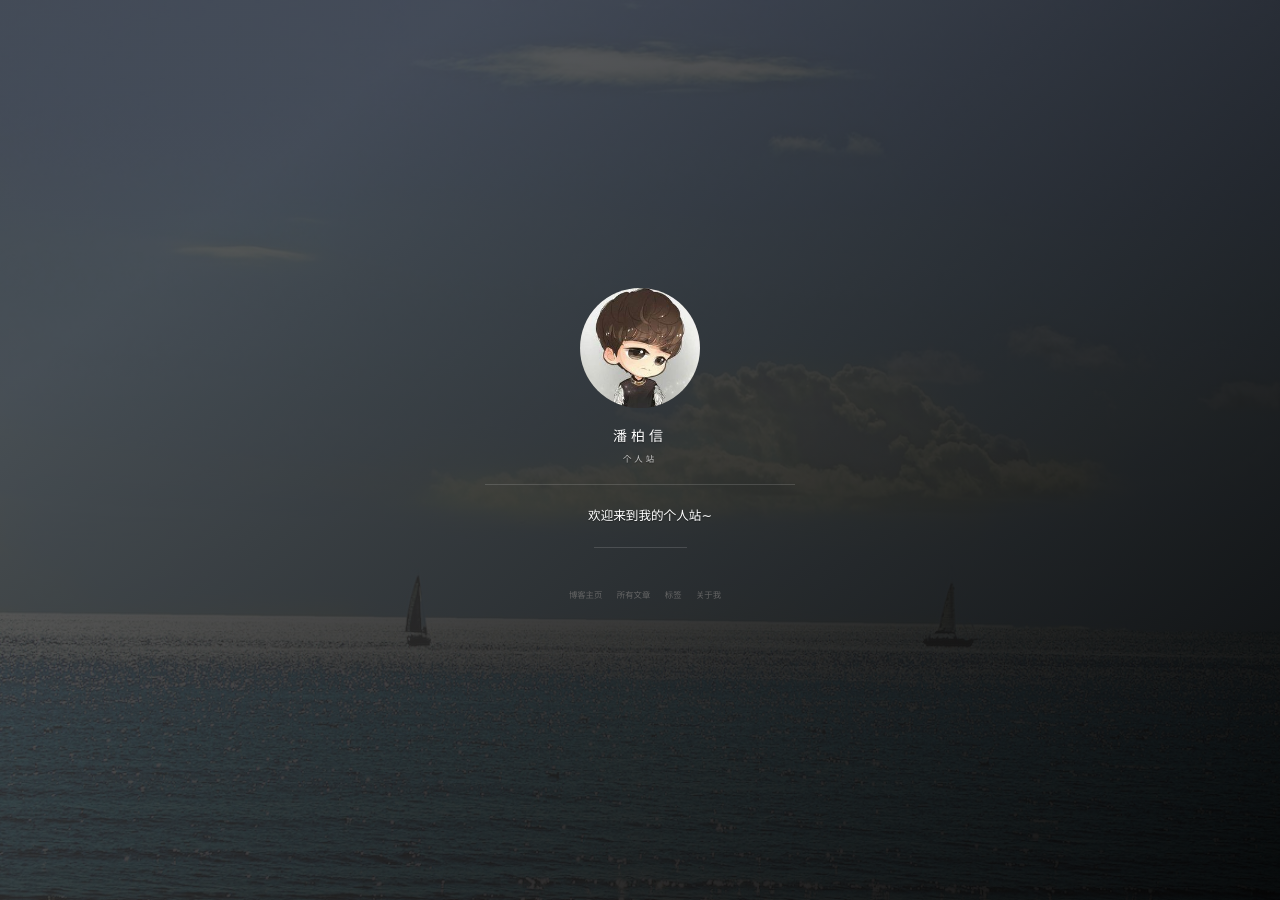
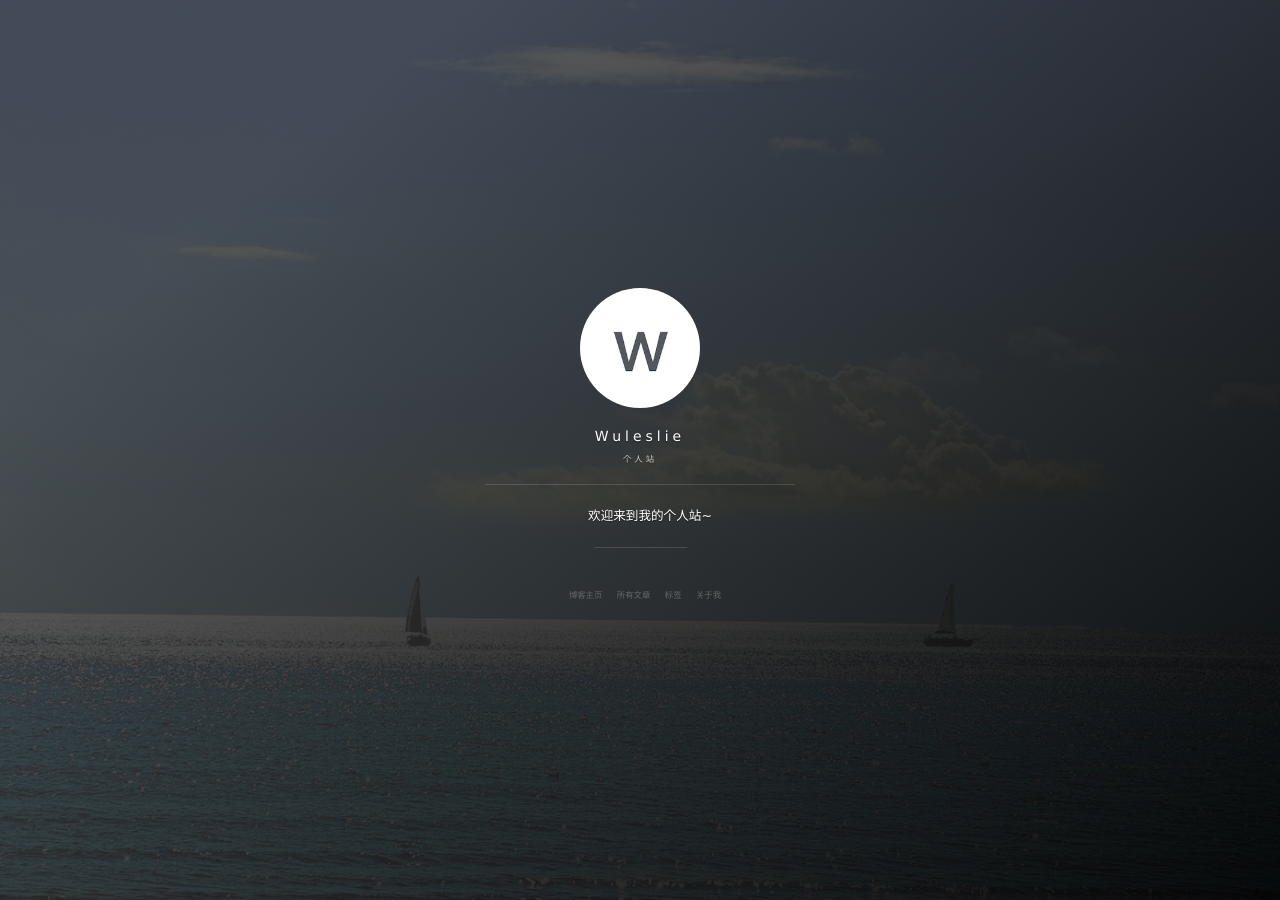
Before and after one commit to Wuleslie/Wuleslie.github.io, a Jekyll site: the page built from index.html, in a window 1280 px wide. Built offline with Jekyll 4.4.1, drawn with Linux system fonts in a browser that asks for light colours; nearby versions of some CDN libraries; the list of posts is cut into pages by our own code; comment, search, counter and statistics services are not loaded; grey boxes are pictures that could not be loaded.

Commit message:
update: 替换个人信息

```diff
--- a/_config.yml
+++ b/_config.yml
@@ -1,12 +1,12 @@
 # Basic
-title: 潘柏信
+title: Wuleslie
 subtitle: 个人站
 description: 欢迎来到我的个人站~
 # 头像里面的标题
-avatarTitle: leopardpan
+avatarTitle: wuleslie
 # 头像里面的描述
-avatarDesc: iOS / 机器学习
-url: "http://baixin.io"
+avatarDesc: iOS Developer
+url: "http://wuleslie.github.io"
 
 # Comment
 comment:
@@ -16,13 +16,8 @@ comment:
 
 # Social
 social:
-    weibo: 5366874726
-    github: leopardpan
-    # zhihu: panpanleopard
-    # juejin: xxx
-    jianshu: 2ada30d8d0f7
-    # twitter:
-    mail: leopardpan@icloud.com
+    github: Wuleslie
+    mail: wuleslie@icloud.com
 
 
 # 百度统计
```
Also changed, not shown: images/avatar.jpg.
